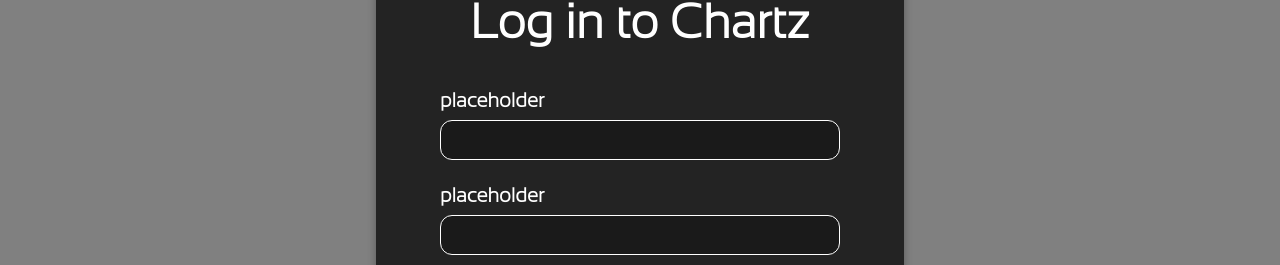
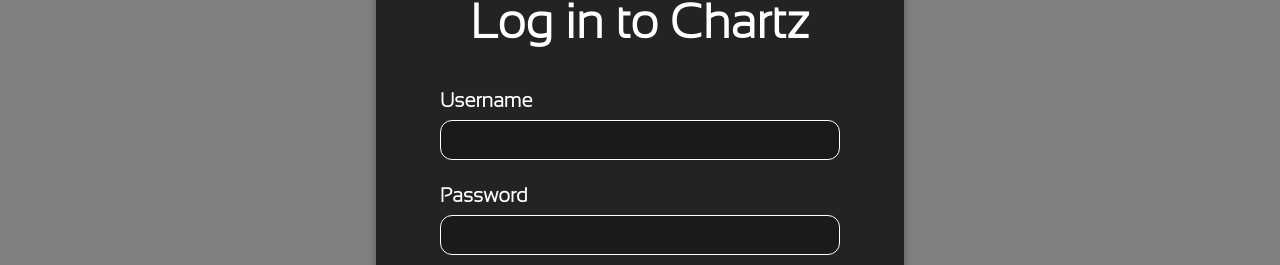
Before and after one commit to MichaelaHunt/Chartz, a React (Vite) app in the folder chartz/client/: page /login in a window 1280 px wide. Shown: the part 189-454 px from the top of the page. Built offline with nearby package versions, Linux system fonts and the light colour scheme.

Commit message:
changed props and added functionality to login

```diff
--- a/chartz/client/src/components/TextField.tsx
+++ b/chartz/client/src/components/TextField.tsx
@@ -1,10 +1,24 @@
 import "./Components.css";
 
-function TextField({inputLabel}: {inputLabel: string}) {
-    return(
+interface TextFieldProps {
+    inputLabel: string | null;
+    name: string | null;
+    value: string | null;
+    type?: string | null; // Optional, defaults to "text"
+    onChange: (event: React.ChangeEvent<HTMLInputElement>) => void;
+}
+
+function TextField({ inputLabel, name, value, type = "text", onChange }: TextFieldProps) {
+    return (
         <div className="textField">
             <h3>{inputLabel}</h3>
-            <input className="loginInput"></input>
+            <input
+                className="loginInput"
+                type={type}
+                name={name}
+                value={value}
+                onChange={onChange}
+            />
         </div>
     );
 }
--- a/chartz/client/src/interfaces/UserLogin.tsx
+++ b/chartz/client/src/interfaces/UserLogin.tsx
@@ -2,4 +2,5 @@
     id: number | null;
     username: string | null;
     password: string | null;
+    email: string | null;
 }
--- a/chartz/client/src/pages/Login.tsx
+++ b/chartz/client/src/pages/Login.tsx
@@ -7,14 +7,19 @@
 import type { UserLogin } from '../interfaces/UserLogin';
 import { login } from '../api/AuthAPI';
 
+
+
 function Login() {
+    // State to track user login
 const [userLogin, setUserLogin] = useState<UserLogin>
 ({
-    id: null,
+    id: 0,
     username: '',
     password: '',
+    email: '',
 });
 
+// Function to handle changes in the input fields
 const handleChange = (event: ChangeEvent<HTMLInputElement | HTMLSelectElement>) => {
     const { name, value } = event.target;
     setUserLogin({
@@ -23,6 +28,7 @@
     });
 };
 
+// Function to handle form submission
 const handleSubmit = async (event: FormEvent) => {
     event.preventDefault();
     try {
@@ -33,6 +39,7 @@
     }
 };
 
+
 return (
     <>
         <div className="page">
@@ -41,16 +48,39 @@
                 <div className="loginContainer">
                     <div className="loginItem">
                         <h1 className="loginTitle">Log in to Chartz</h1>
-                            <TextField inputLabel="placeholder"></TextField>
+
+                        {/* Username Input */}
+                        <TextField
+                            inputLabel="Username"
+                            name="username"
+                            value={userLogin.username}
+                            onChange={handleChange}
+                        />
+
                         <div className="space"></div>
-                            <TextField inputLabel="placeholder"></TextField>
+
+                        {/* Password Input */}
+                        <TextField
+                            inputLabel="Password"
+                            type="password"
+                            name="password"
+                            value={userLogin.password}
+                            onChange={handleChange}
+                        />
+
+                        {/* Error Message */}
                         <p className="error">Incorrect login. Please try again.</p>
-                            <button>Login</button>
+
+                        {/* Submit Button */}
+                        <button onClick={handleSubmit}>Login</button>
+
                         <div className="row">
                             <div className='horizontalLine'></div>
                             <p>or</p>
                             <div className='horizontalLine'></div>
                         </div>
+
+                        {/* Signup Link */}
                         <Link
                             to="/signup"
                             className="signupLink">
```
Lines whose indentation alone changed are shown as unchanged.
